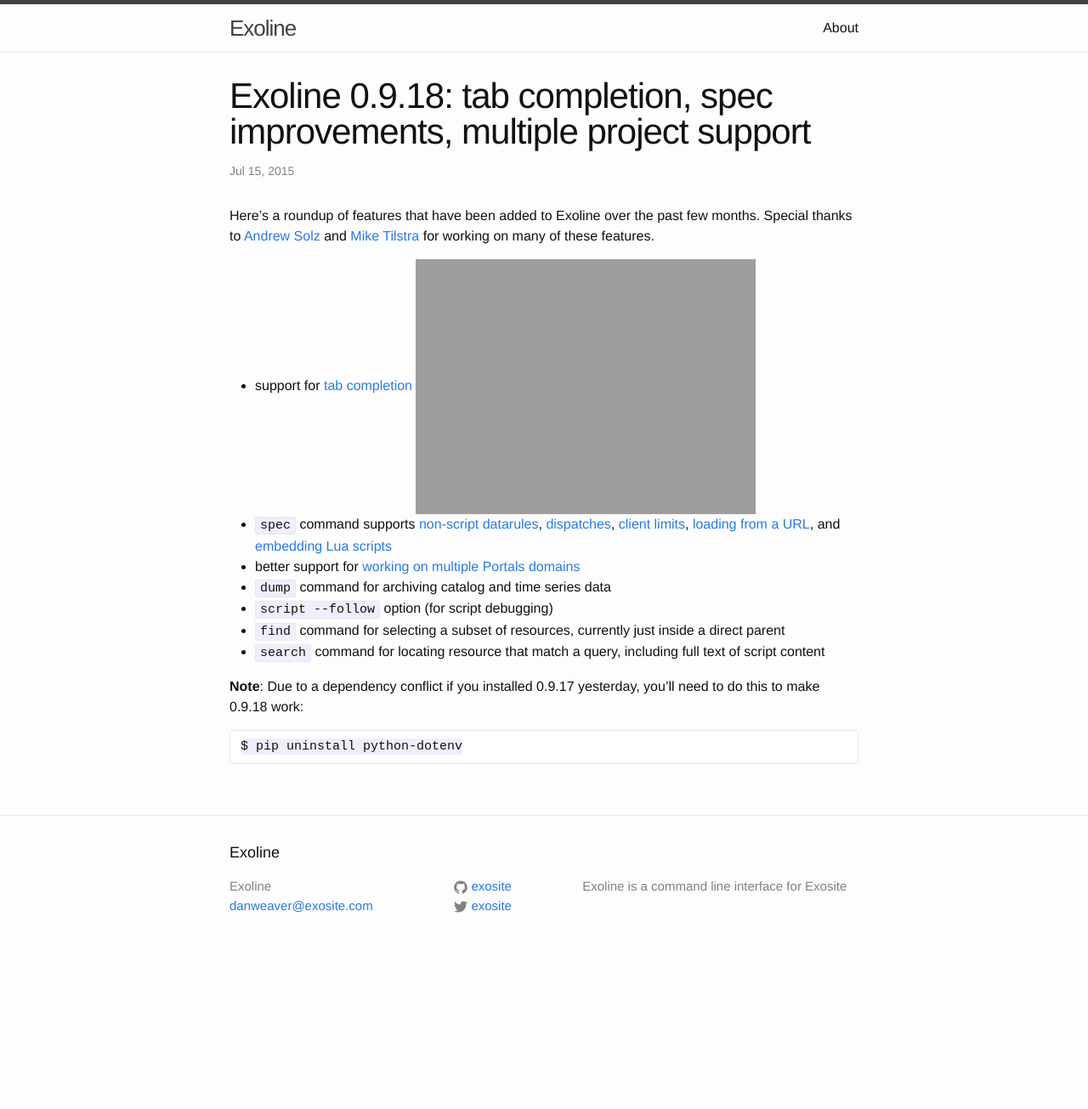
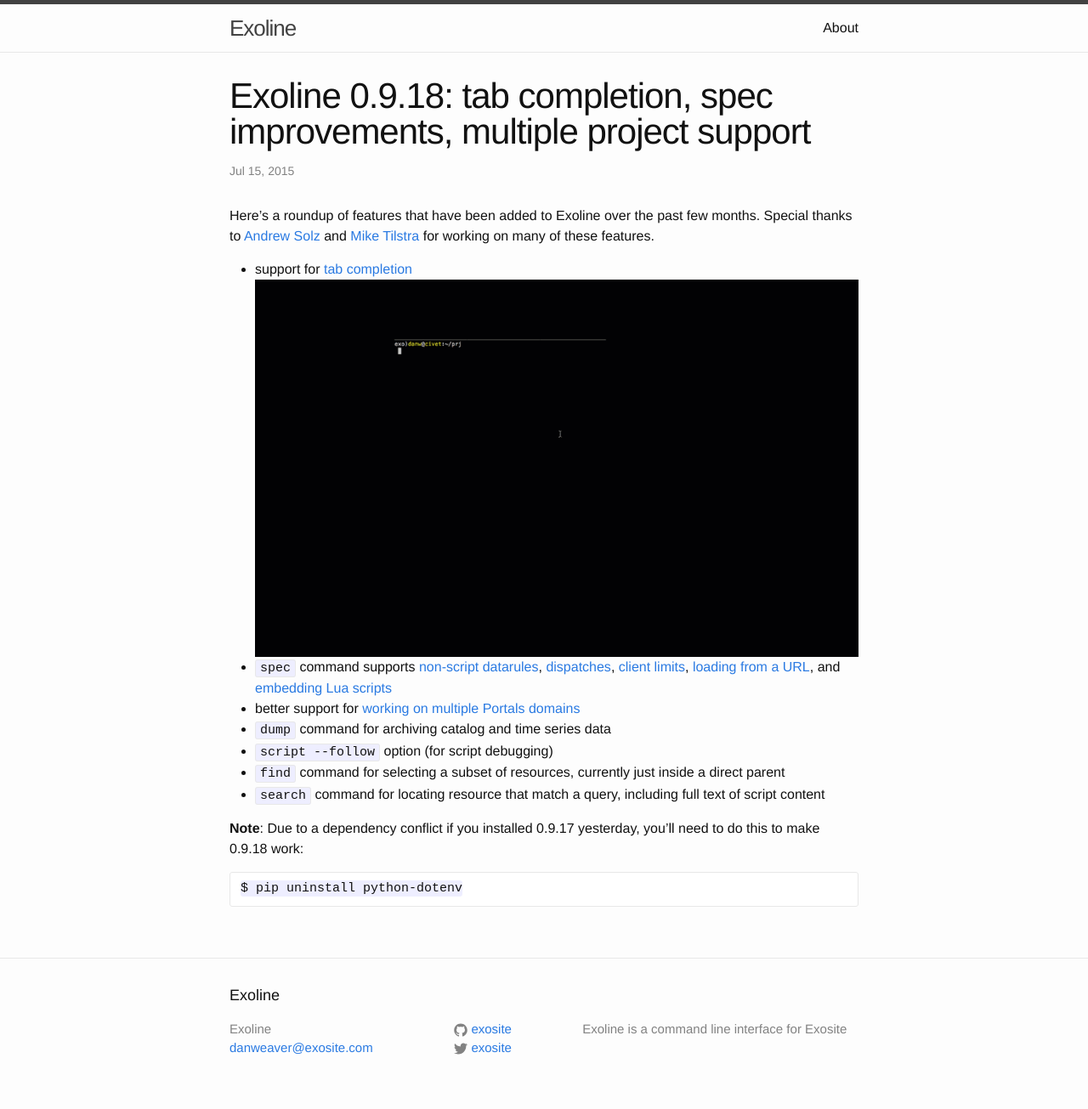
Before and after one commit to exosite-archive/exoline, a Jekyll site: the page built from _posts/2015-07-15-0.9.18-release.markdown, in a window 1280 px wide. Shown: the whole page at 85% size. Built offline with Jekyll 4.4.1, drawn with Linux system fonts in a browser that asks for light colours; before the commit the page ends 1137 px from its top, so only the background shows below that.

Commit message:
change png to gif

```diff
--- a/_posts/2015-07-15-0.9.18-release.markdown
+++ b/_posts/2015-07-15-0.9.18-release.markdown
@@ -7,7 +7,7 @@
 Here's a roundup of features that have been added to Exoline over the past few months. Special thanks to [Andrew Solz](https://github.com/asolz) and [Mike Tilstra](https://github.com/tadpol) for working on many of these features.
 
 - support for [tab completion](https://github.com/exosite/exoline#tab-completion)
-![exoline tab completion]({{ site.url }}/images/exo-tab-completion.png)
+![exoline tab completion]({{ site.url }}/images/exo-tab-completion.gif)
 - `spec` command supports [non-script datarules](https://github.com/exosite/exoline/blob/master/test/files/spec_datarule.yaml), [dispatches](https://github.com/exosite/exoline/blob/master/test/files/spec_dispatch.yaml), [client limits](https://github.com/exosite/exoline/blob/master/test/files/spec_client_limits.yaml), [loading from a URL](https://github.com/exosite/exoline#tab-completion), and [embedding Lua scripts](https://github.com/exosite/exoline/blob/master/test/files/spec_script_embedded.yaml)
 - better support for [working on multiple Portals domains](https://github.com/exosite/exoline#multiple-projects)
 - `dump` command for archiving catalog and time series data
```
